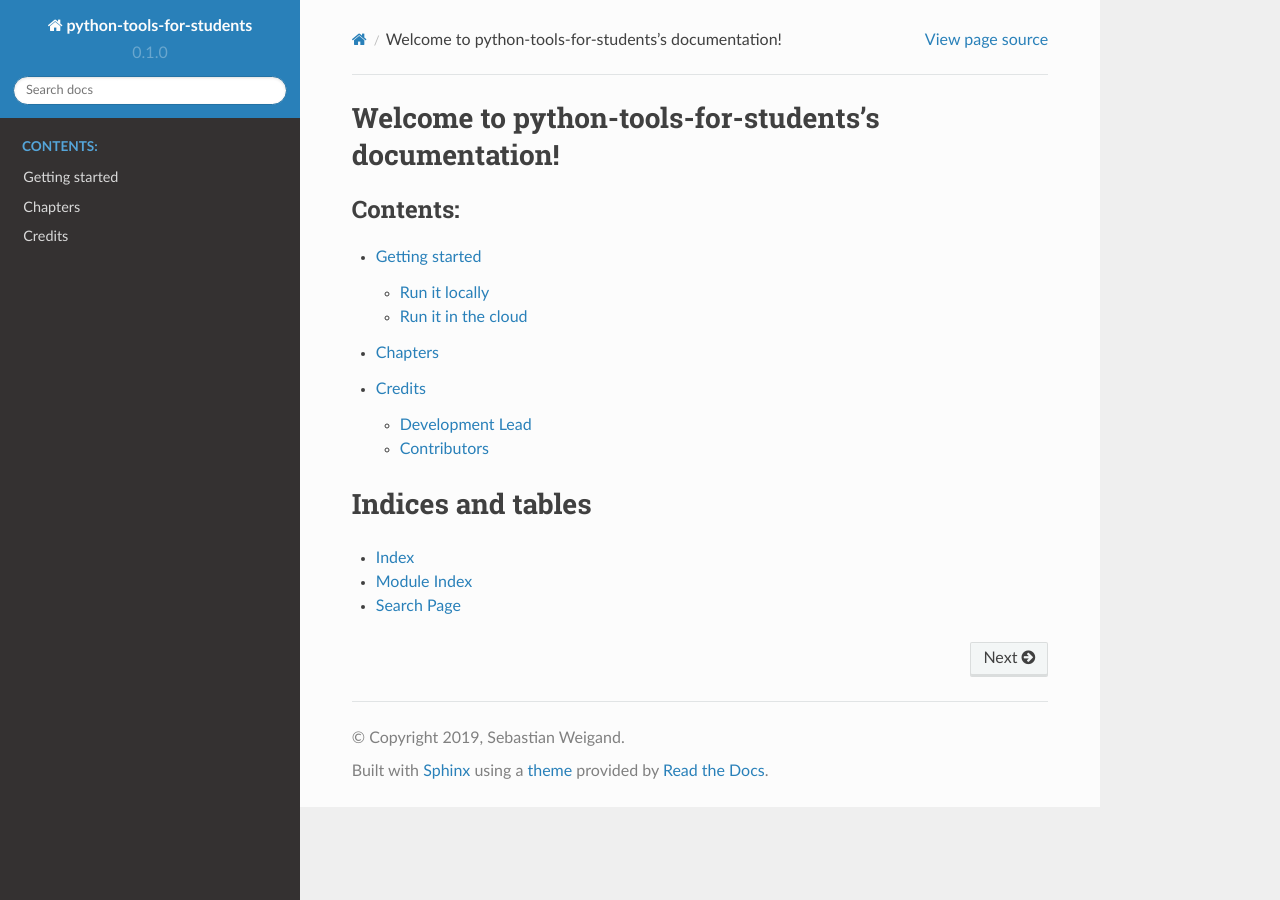
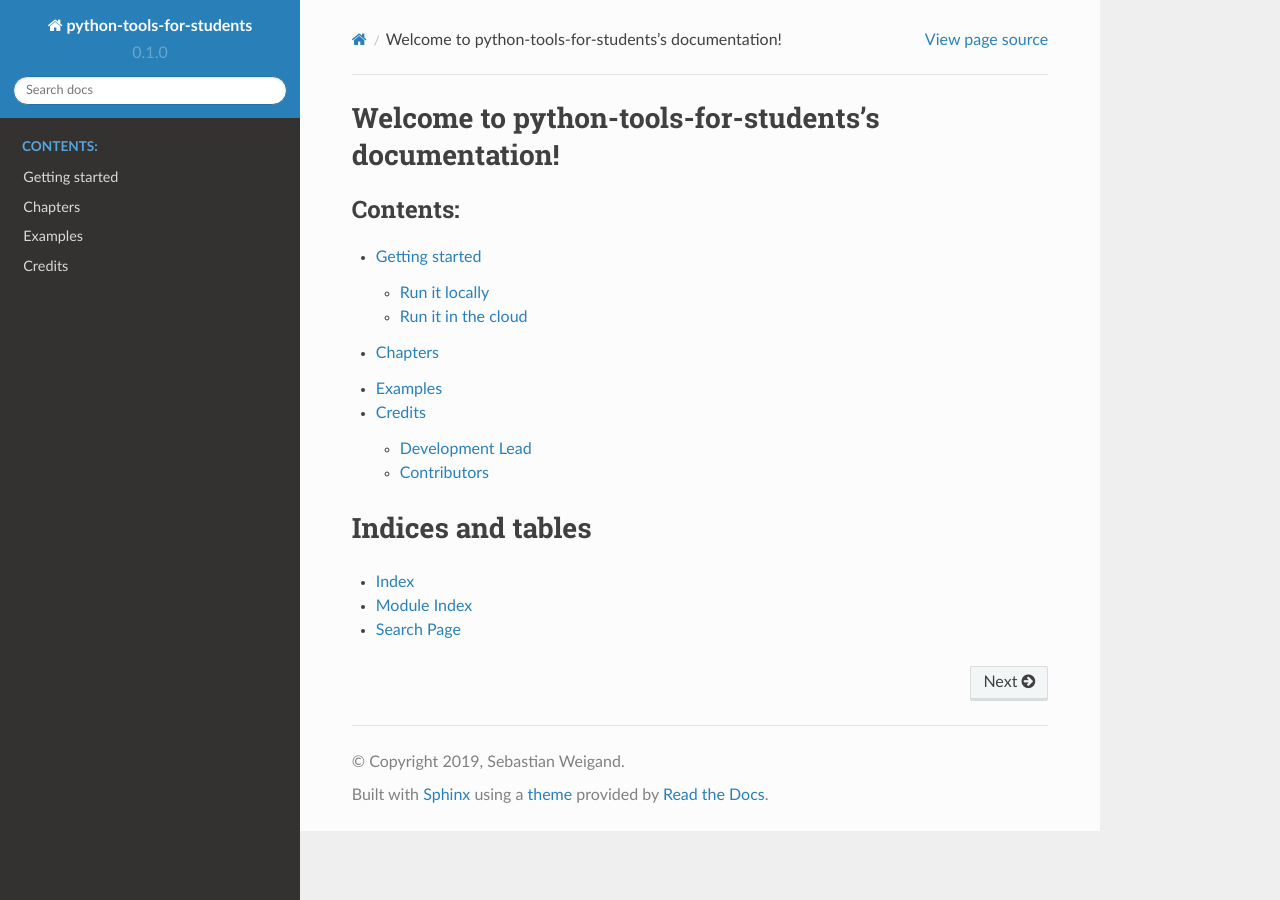
Before and after one commit to students-teach-students/python-tools-for-students, a Sphinx documentation site: the page built from docs/index.rst, in a window 1280 px wide. Built offline with Sphinx 7.4.7 and the Read the Docs theme 2.0.0, drawn with Linux system fonts in a browser that asks for light colours; pages that are not in the unit, such as notebooks, are missing from menus.

Commit message:
added examples and contributing to the docs toctree

```diff
--- /dev/null
+++ b/docs/examples.rst
@@ -0,0 +1,2 @@
+Examples
+========
--- a/docs/index.rst
+++ b/docs/index.rst
@@ -8,6 +8,8 @@
     readme
     getting_started
     material
+    examples
+    contributing
     authors
 
 Indices and tables
```
